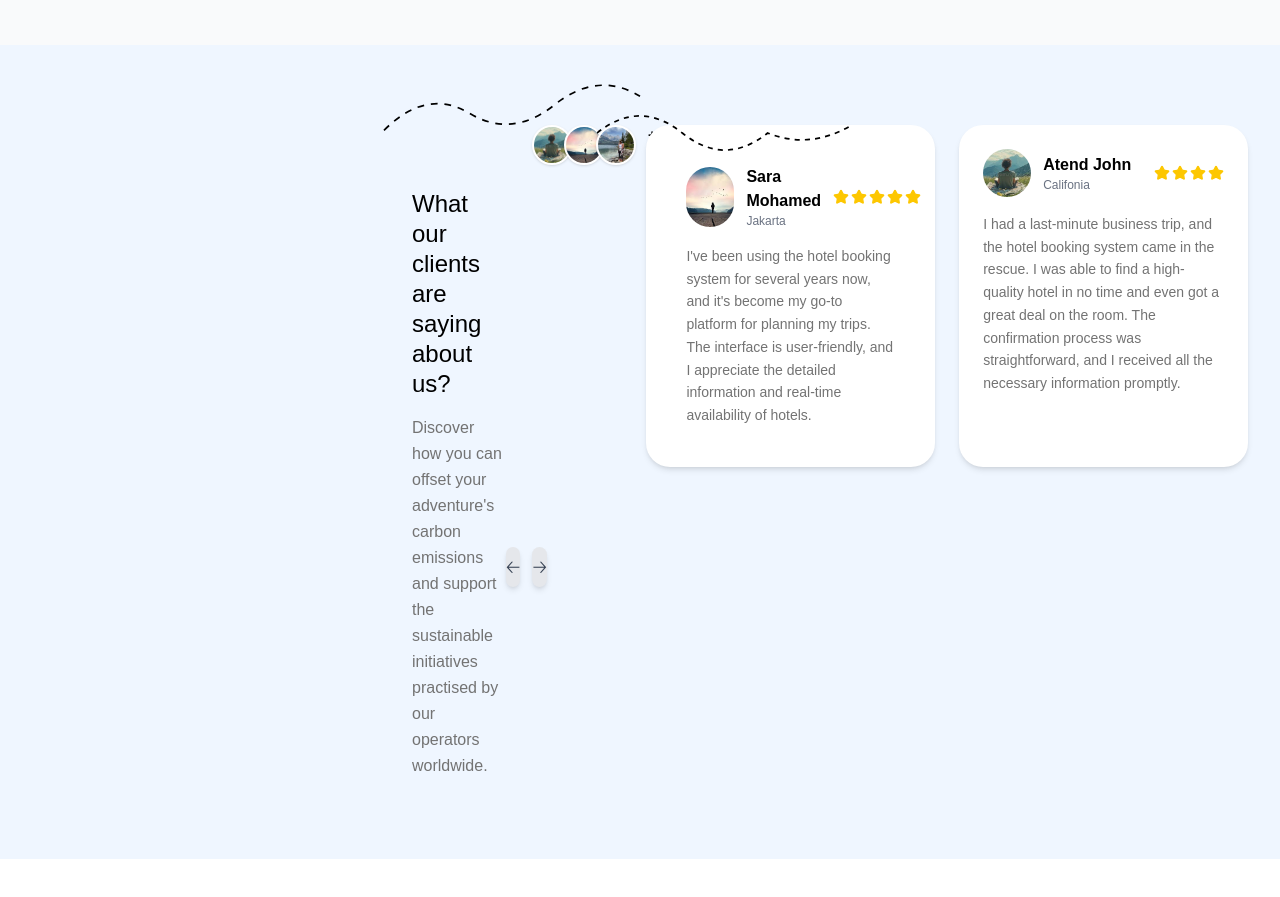
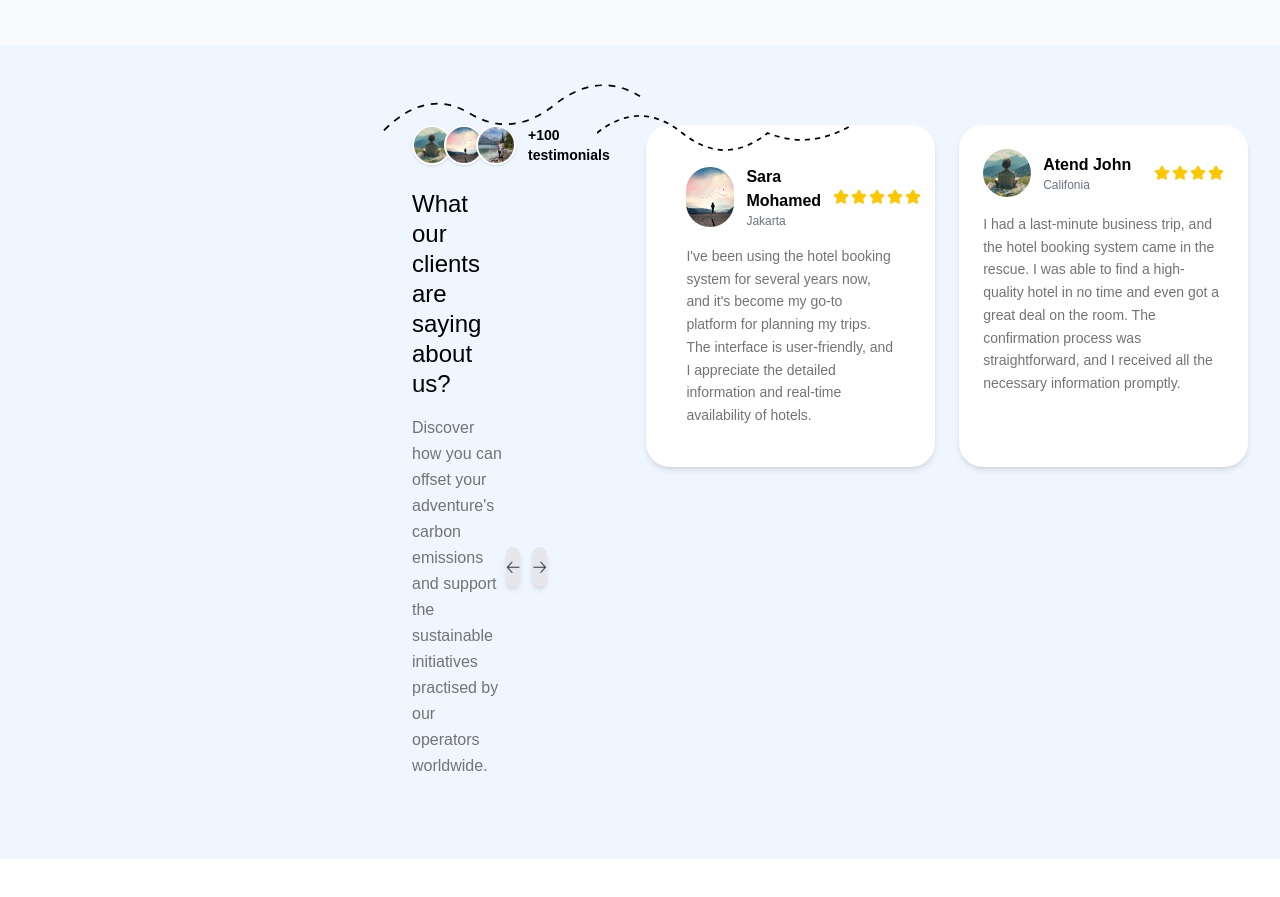
Before and after one commit to RoshanaGhemoshu/Travila, a Next.js app: page / in a window 1280 px wide. Shown: the part 5100-5997 px from the top of the page. Built offline with nearby package versions, Linux system fonts and the light colour scheme.

Commit message:
Update page.js

```diff
--- a/src/app/page.js
+++ b/src/app/page.js
@@ -939,7 +939,7 @@ export default function TravilaWebsite() {
       {/* Left Column - Text Content (Takes 2 columns) */}
       <div className="lg:col-span-2 pl-95">
         {/* Client Avatars */}
-        <div className="flex items-center space-x-3 mb-6 pl-30">
+        <div className="flex items-center space-x-3 mb-6 pr-30">
           <div className="flex items-center">
             <div className="w-10 h-10 bg-white rounded-full border-2 border-white shadow-sm overflow-hidden">
               <img
```
